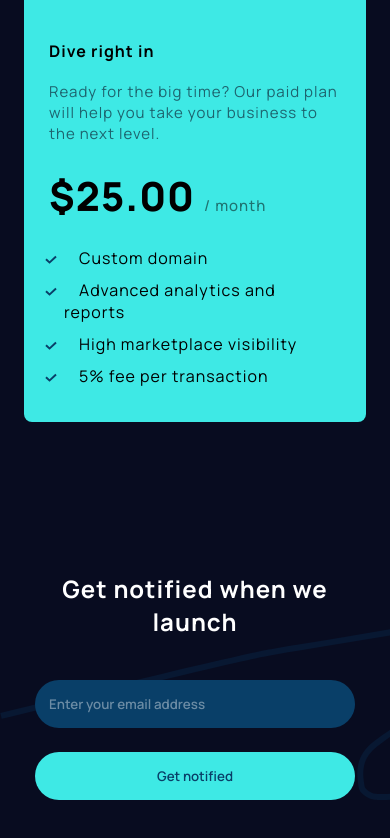
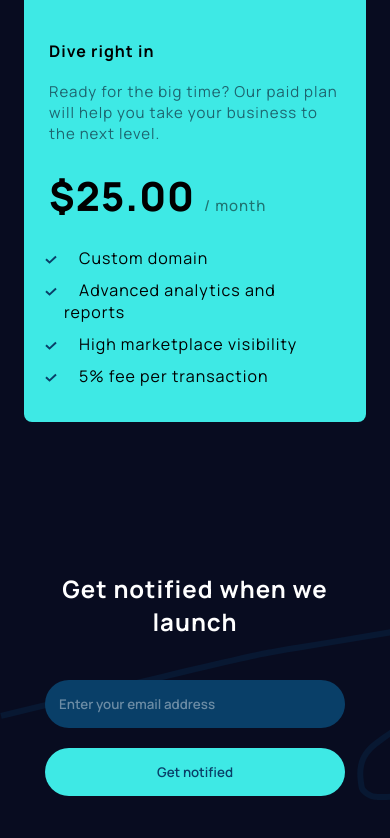
Before and after one commit to Salarmrd/maker-pre-launch, a React (Create React App) app: page / in a window 390 px wide. Shown: the part 3101-3939 px from the top of the page. Built offline with nearby package versions, Linux system fonts and the light colour scheme.

Commit message:
footerResponsive

```diff
--- a/src/components/Footer.scss
+++ b/src/components/Footer.scss
@@ -9,8 +9,14 @@
     font-size: 800;
     margin-bottom: 42px;
   }
+  form {
+    width: 476px;
+    display: grid;
+    grid-template-columns: 75% 25%;
+    grid-gap: 10px;
+    margin: 0 auto;
+  }
   input {
-      width: 320px;
     height: 48px;
     background: #093f68;
     border-radius: 24px;
@@ -25,7 +31,6 @@
   }
   button {
     height: 48px;
-      width: 140px;
     background: #3ee9e5;
     border-radius: 24px;
     border: none;
@@ -34,16 +39,38 @@
     color: #093f68;
     font-family: "Manrope";
   }
-    @media screen and (max-width: 400px){
-      h2{
+  @media screen and (max-width: 550px) {
+    form {
+      width: 350px;
+      display: grid;
+      grid-template-columns: 100% ;
+      grid-gap: 20px;
+      margin: 0 auto;
+    }
+    h2 {
       font-size: 24px;
       padding: 0 40px;
     }
-      button{
-        width: 320px;
+    button {
       height: 48px;
       margin-left: 0;
-      margin-top: 24px;
+    }
+  }
+  @media screen and (max-width: 400px) {
+    form {
+      width: 300px;
+      display: grid;
+      grid-template-columns: 100% ;
+      grid-gap: 20px;
+      margin: 0 auto;
+    }
+    h2 {
+      font-size: 24px;
+      padding: 0 40px;
+    }
+    button {
+      height: 48px;
+      margin-left: 0;
     }
   }
 }
```
Lines whose indentation alone changed are shown as unchanged.
